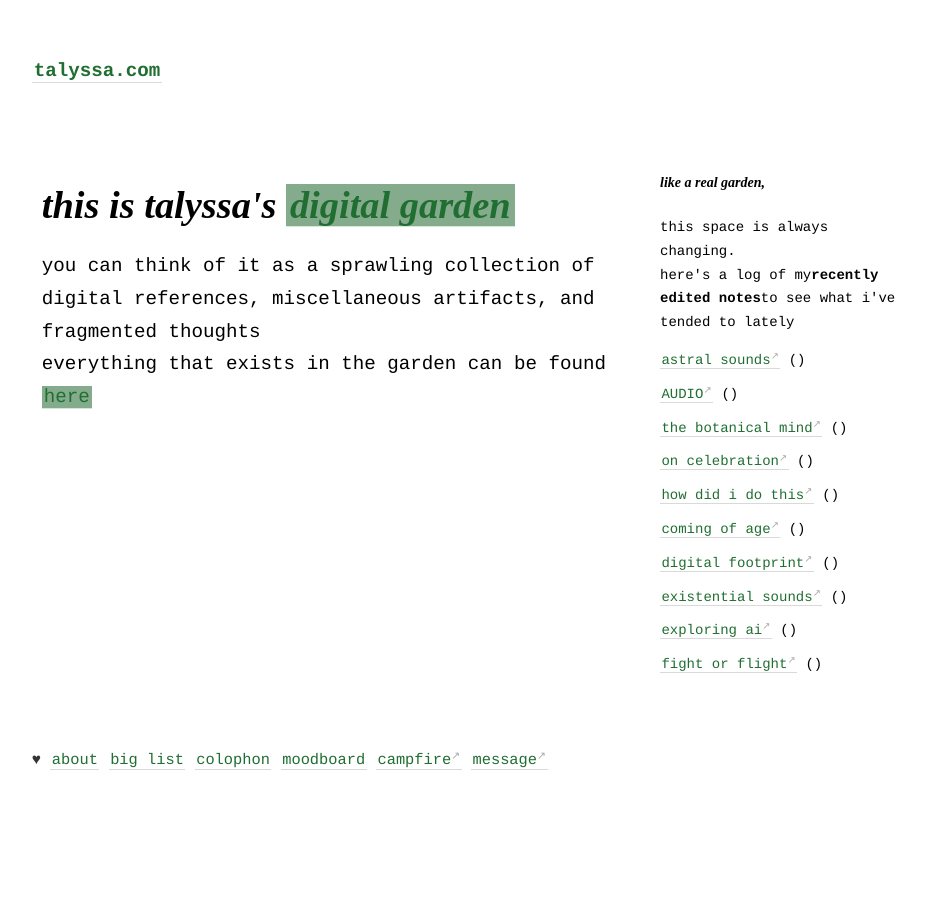
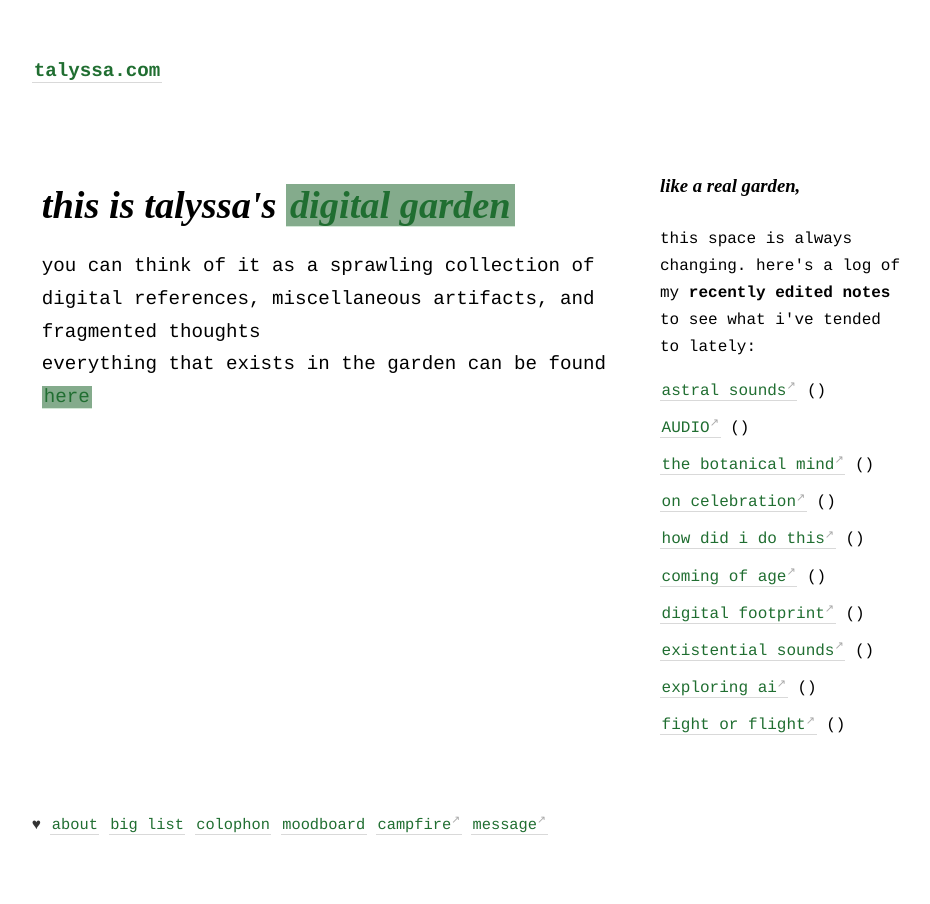
Before and after one commit to geminiworms/talyssagarden.github.io, a Jekyll site: the page built from _pages/index.md, in a window 1280 px wide. Shown: the whole page, without its empty margins (45-975 px from the left). Built offline with Jekyll 4.4.1, drawn with Linux system fonts in a browser that asks for light colours.

Commit message:
Update index.md

```diff
--- a/_pages/index.md
+++ b/_pages/index.md
@@ -25,7 +25,7 @@
       width: 30%;
       padding: 10px;
       box-sizing: border-box;
-      font-size: 14px;
+      font-size: 16px;
     }
     /* Style the recent edits list */
     ul {
@@ -44,7 +44,7 @@
       <p>you can think of it as a sprawling collection of digital references, miscellaneous artifacts, and fragmented thoughts<br>everything that exists in the garden can be found <a class="internal-link" href="/web">here</a></p>
     </div>
     <div class="right-column">
-      <p><h4>like a real garden,</h4><br>this space is always changing.<br>here's a log of my<b>recently edited notes</b>to see what i've tended to lately</p>
+      <p><h3>like a real garden,</h3><br>this space is always changing. here's a log of my <b>recently edited notes</b> to see what i've tended to lately:</p>
       <ul>
         {% assign sorted_pages = site.notes | sort: "last_modified_at" %}
         {% for i in (0..9) %}
```
